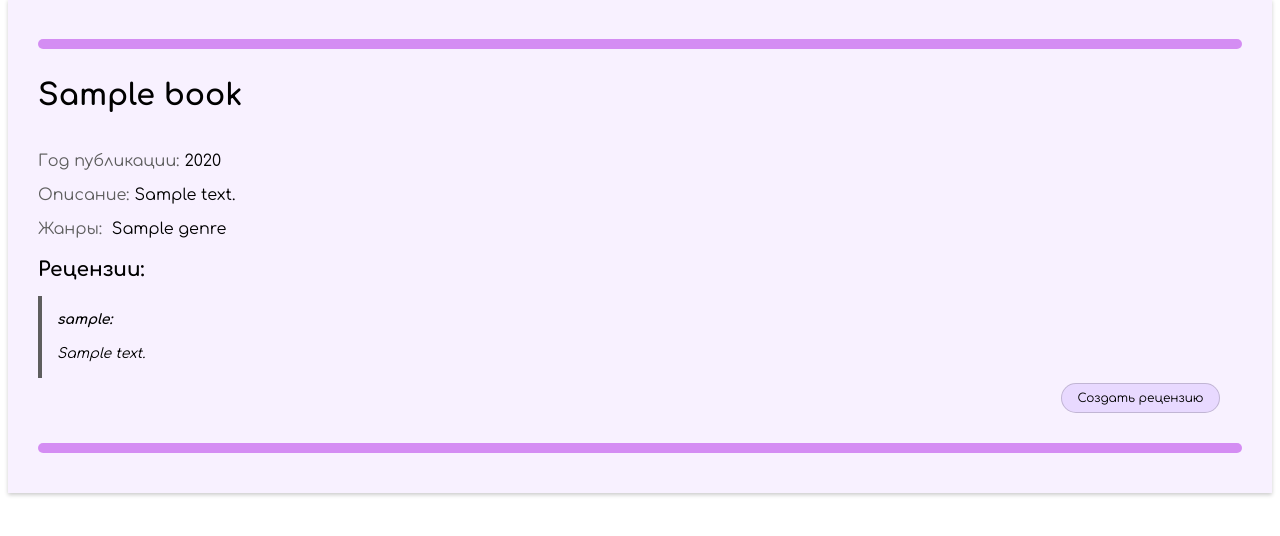
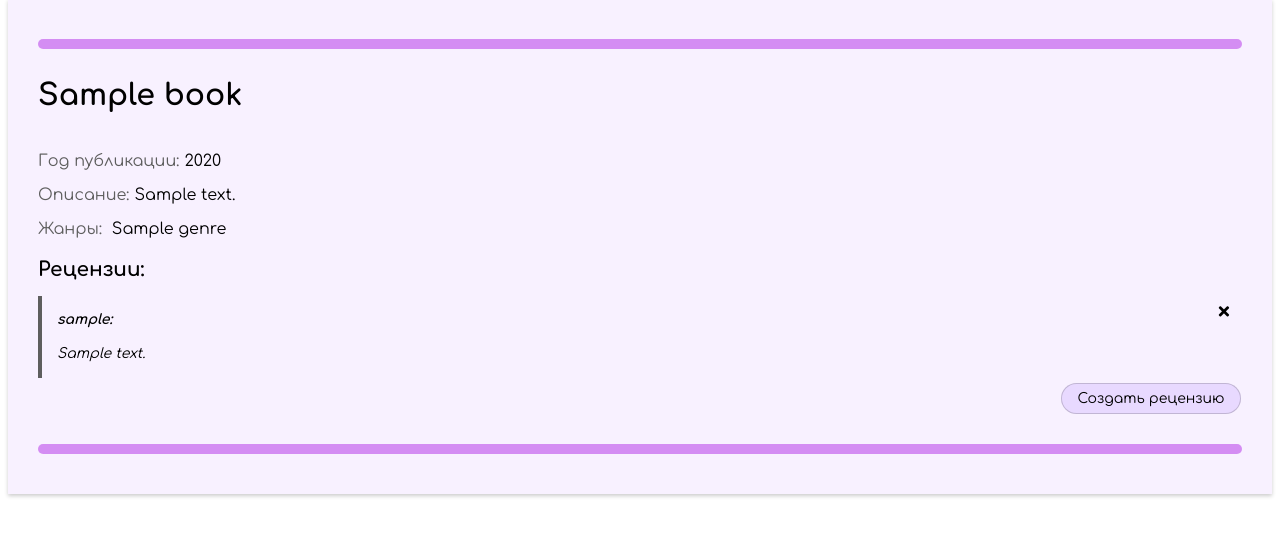
Before and after one commit to sligius/backend_project, a Django app: page /book/1/ in a window 1280 px wide. Shown: the part 85-621 px from the top of the page. Run offline with Django 4.2, Linux system fonts and the light colour scheme; a user stored in the database is signed in; tables that the repository leaves empty hold one stand-in row (values such as "Sample post").

Commit message:
+review removal

```diff
--- a/static/css/book_detail.css
+++ b/static/css/book_detail.css
@@ -1,4 +1,6 @@
 @import url('https://fonts.googleapis.com/css2?family=Comfortaa:wght@200;300;400;500;600;700&display=swap');
+@import url('https://cdnjs.cloudflare.com/ajax/libs/font-awesome/5.15.4/css/all.min.css');
+
 .book {
     background-color: #f8f1ff;
     box-shadow: 0 2px 4px rgba(0, 0, 0, 0.2);
@@ -61,6 +63,8 @@
     font-style: italic;
     overflow: hidden;
     line-height: 20px;
+    position: relative;
+
 }
 
 .critic_name {
@@ -68,7 +72,7 @@
 }
 
 .button-link {
-    font-size: 12px;
+    font-size: 14px;
     display: inline-block;
     padding: 7px 15px;
     background-color: #e8d9ff;
@@ -88,3 +92,15 @@
     color: black;
     background-color: rgba(94, 56, 136, 0.36);
 }
+
+.delete-review-btn {
+    background: none;
+    border: none;
+    color: black;
+    position: absolute;
+    top: 0;
+    right: 0;
+    font-size: 15px;
+    margin-top: 7px;
+    margin-right: 7px;
+}
--- a/templates/book_detail.html
+++ b/templates/book_detail.html
@@ -33,6 +33,15 @@
                         <p>{{ review.critic }}:</p>
                     </div>
                     <p>{{ review.content }}</p>
+
+                    {% if user.username == review.critic.user.username and user_belongs_to_critics_group %}
+                        <form method="post" class="delete-review-form">
+                            {% csrf_token %}
+                            <input type="hidden" name="review_id" value="{{ review.id }}">
+                            <button type="submit" class="delete-review-btn"><i class="fa-times fa-1x fas"></i></button>
+                        </form>
+                    {% endif %}
+
                 </div>
             {% empty %}
                 <p>Рецензий пока нет.</p>
@@ -42,6 +51,19 @@
             <a href="{% url 'create_review' book.id %}" class="button-link">Создать рецензию</a>
         {% endif %}
     </div>
+    <script>
+    window.onload = function() {
+      var buttons = document.querySelectorAll('.delete-review-btn');
+      buttons.forEach(function(button) {
+        button.addEventListener('mouseover', function() {
+          this.closest('.quote').style.backgroundColor = 'rgba(222, 212, 225, 0.3)';
+        });
+        button.addEventListener('mouseout', function() {
+          this.closest('.quote').style.backgroundColor = '';
+        });
+      });
+    };
+    </script>
 {% endblock %}
 </body>
 </html>
--- a/test_django/views.py
+++ b/test_django/views.py
@@ -41,8 +41,16 @@ def book_detail(request, book_id):
     reviews = Review.objects.filter(book=book)
     user = request.user
     user_belongs_to_critics_group = user.groups.filter(name='Critics').exists() or user.is_superuser
+    if request.method == 'POST':
+        review_id = request.POST.get('review_id')
+        review = Review.objects.get(id=review_id)
+        if review.critic.user == user and user_belongs_to_critics_group:
+            review.delete()
+            return redirect('book_detail', book_id=book_id)
+
     return render(request, 'book_detail.html',
-                  {'user_belongs_to_critics_group': user_belongs_to_critics_group, 'book': book, 'reviews': reviews})
+                  {'user': user, 'user_belongs_to_critics_group': user_belongs_to_critics_group,
+                   'book': book, 'reviews': reviews})
 
 
 def profile_dispatcher(request, username):
```
